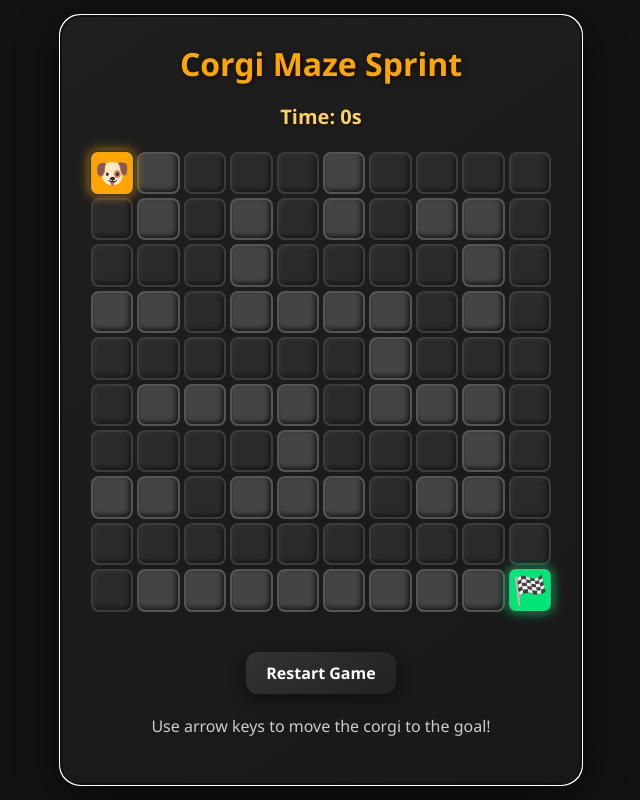
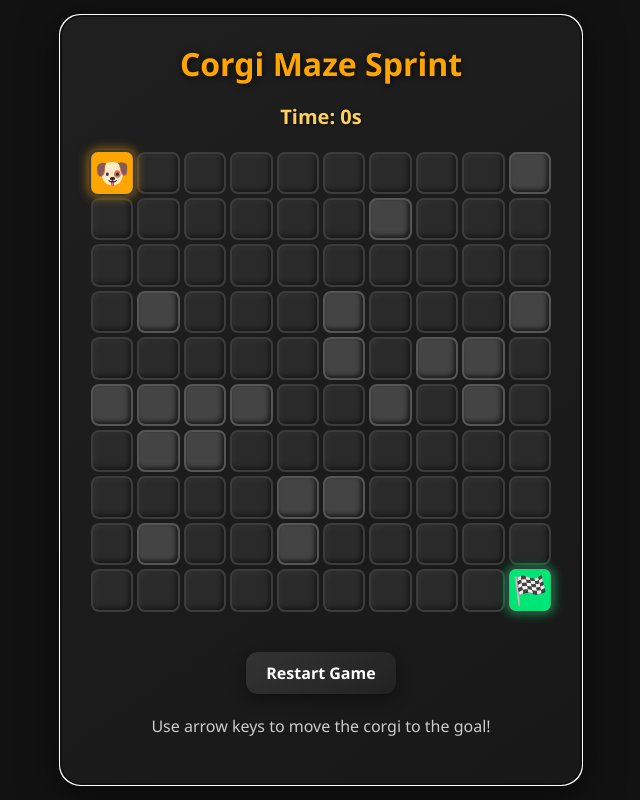
Before and after one commit to brendanbobryk/corgi-maze-sprint, a React (Vite) app in the folder corgi-maze-sprint/: page / in a window 1280 px wide. Shown: the whole page, without its empty margins (319-959 px from the left). Built offline with nearby package versions, Linux system fonts and the light colour scheme.

Commit message:
implemented randomization of the maze

```diff
--- a/corgi-maze-sprint/src/App.jsx
+++ b/corgi-maze-sprint/src/App.jsx
@@ -1,80 +1,101 @@
 import { useState, useEffect, useRef } from "react";
 import "./App.css";
 
-const MAZE = [
-  [0,1,0,0,0,1,0,0,0,0],
-  [0,1,0,1,0,1,0,1,1,0],
-  [0,0,0,1,0,0,0,0,1,0],
-  [1,1,0,1,1,1,1,0,1,0],
-  [0,0,0,0,0,0,1,0,0,0],
-  [0,1,1,1,1,0,1,1,1,0],
-  [0,0,0,0,1,0,0,0,1,0],
-  [1,1,0,1,1,1,0,1,1,0],
-  [0,0,0,0,0,0,0,0,0,0],
-  [0,1,1,1,1,1,1,1,1,0]
-];
+const MAZE_SIZE = 10;
+const WALL_PROBABILITY = 0.3; // 30% chance for a wall
+
+// Generate a random maze
+function generateMaze() {
+  const maze = [];
+  for (let r = 0; r < MAZE_SIZE; r++) {
+    const row = [];
+    for (let c = 0; c < MAZE_SIZE; c++) {
+      // start and goal must be empty
+      if ((r === 0 && c === 0) || (r === MAZE_SIZE - 1 && c === MAZE_SIZE - 1)) {
+        row.push(0);
+      } else if (r === c) {
+        // make diagonal guaranteed path
+        row.push(0);
+      } else {
+        row.push(Math.random() < WALL_PROBABILITY ? 1 : 0);
+      }
+    }
+    maze.push(row);
+  }
+  return maze;
+}
 
 function App() {
-  const [playerPos, setPlayerPos] = useState([0,0]);
+  const [maze, setMaze] = useState(generateMaze());
+  const [playerPos, setPlayerPos] = useState([0, 0]);
   const [time, setTime] = useState(0);
   const [timerActive, setTimerActive] = useState(false);
   const containerRef = useRef(null);
 
+  // Focus game container
   useEffect(() => {
     containerRef.current.focus();
   }, []);
 
+  // Timer
   useEffect(() => {
     let interval;
-    if(timerActive) interval = setInterval(()=>setTime(t=>t+1), 1000);
-    return ()=>clearInterval(interval);
+    if (timerActive) interval = setInterval(() => setTime(t => t + 1), 1000);
+    return () => clearInterval(interval);
   }, [timerActive]);
 
-  useEffect(()=>{
-    const handleKey = (e)=>{
-      if(["ArrowUp","ArrowDown","ArrowLeft","ArrowRight"].includes(e.key)) e.preventDefault();
-      setPlayerPos(([row,col])=>{
-        let newRow=row,newCol=col;
-        if(e.key==="ArrowUp") newRow--; // up = decrease row
-        if(e.key==="ArrowDown") newRow++; // down = increase row
-        if(e.key==="ArrowLeft") newCol--; // left = decrease col
-        if(e.key==="ArrowRight") newCol++; // right = increase col
+  // Keyboard controls
+  useEffect(() => {
+    const handleKey = (e) => {
+      if (["ArrowUp","ArrowDown","ArrowLeft","ArrowRight"].includes(e.key)) e.preventDefault();
+      setPlayerPos(([row, col]) => {
+        let newRow = row, newCol = col;
+        if (e.key === "ArrowUp") newRow--;
+        if (e.key === "ArrowDown") newRow++;
+        if (e.key === "ArrowLeft") newCol--;
+        if (e.key === "ArrowRight") newCol++;
 
-        if(newRow<0||newRow>=MAZE.length||newCol<0||newCol>=MAZE[0].length) return [row,col];
-        if(MAZE[newRow][newCol]===1) return [row,col];
-        if(newRow===MAZE.length-1&&newCol===MAZE[0].length-1){
+        if (newRow < 0 || newRow >= MAZE_SIZE || newCol < 0 || newCol >= MAZE_SIZE) return [row, col];
+        if (maze[newRow][newCol] === 1) return [row, col];
+
+        if (newRow === MAZE_SIZE - 1 && newCol === MAZE_SIZE - 1) {
           alert(`🎉 You win! Time: ${time}s`);
           setTimerActive(false);
-          return [newRow,newCol];
+          return [newRow, newCol];
         }
-        return [newRow,newCol];
+
+        return [newRow, newCol];
       });
     };
+
     const container = containerRef.current;
-    container.addEventListener("keydown",handleKey);
-    return ()=>container.removeEventListener("keydown",handleKey);
-  },[time]);
+    container.addEventListener("keydown", handleKey);
+    return () => container.removeEventListener("keydown", handleKey);
+  }, [maze, time]);
 
-  useEffect(()=>{
-    if(!timerActive&&(playerPos[0]!==0||playerPos[1]!==0)) setTimerActive(true);
-  },[playerPos,timerActive]);
+  // Start timer on first move
+  useEffect(() => {
+    if (!timerActive && (playerPos[0] !== 0 || playerPos[1] !== 0)) setTimerActive(true);
+  }, [playerPos, timerActive]);
 
-  const handleRestart = ()=>{
+  // Restart
+  const handleRestart = () => {
+    setMaze(generateMaze());
     setPlayerPos([0,0]);
     setTime(0);
     setTimerActive(false);
     containerRef.current.focus();
   };
 
-  // Flattened cells
+  // Flatten cells for CSS Grid
   const cells = [];
-  for(let r=0;r<MAZE.length;r++){
-    for(let c=0;c<MAZE[0].length;c++){
-      const isPlayer = playerPos[0]===r && playerPos[1]===c;
-      const isGoal = r===MAZE.length-1 && c===MAZE[0].length-1;
+  for (let r = 0; r < MAZE_SIZE; r++) {
+    for (let c = 0; c < MAZE_SIZE; c++) {
+      const isPlayer = playerPos[0] === r && playerPos[1] === c;
+      const isGoal = r === MAZE_SIZE - 1 && c === MAZE_SIZE - 1;
       cells.push(
-        <div key={`${r}-${c}`} className={`cell ${MAZE[r][c]===1?"wall":""} ${isPlayer?"player":""} ${isGoal?"goal":""}`}>
-          {isPlayer?"🐶":isGoal?"🏁":""}
+        <div key={`${r}-${c}`} className={`cell ${maze[r][c] === 1 ? "wall" : ""} ${isPlayer ? "player" : ""} ${isGoal ? "goal" : ""}`}>
+          {isPlayer ? "🐶" : isGoal ? "🏁" : ""}
         </div>
       );
     }
@@ -85,7 +106,7 @@ function App() {
       <div className="game-container" ref={containerRef} tabIndex={0}>
         <h1>Corgi Maze Sprint</h1>
         <p className="timer">Time: {time}s</p>
-        <div className="maze" style={{gridTemplateColumns:`repeat(${MAZE[0].length},1fr)`}}>
+        <div className="maze" style={{gridTemplateColumns:`repeat(${MAZE_SIZE},1fr)`}}>
           {cells}
         </div>
         <button className="restart-btn" onClick={handleRestart}>Restart Game</button>
```
